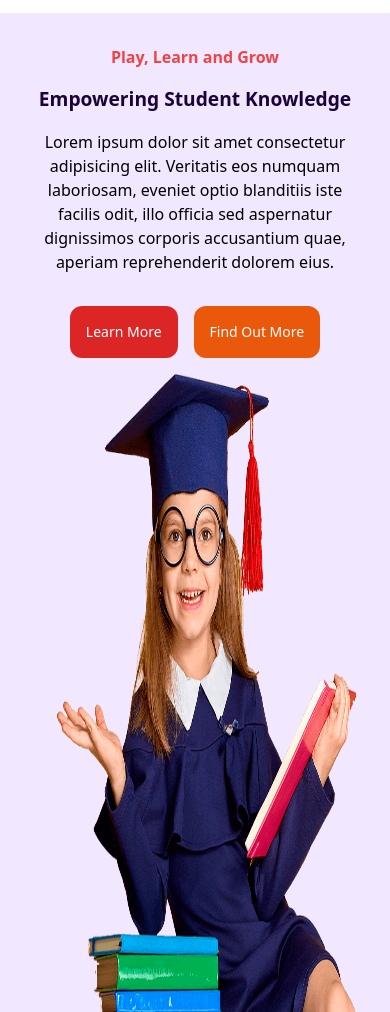
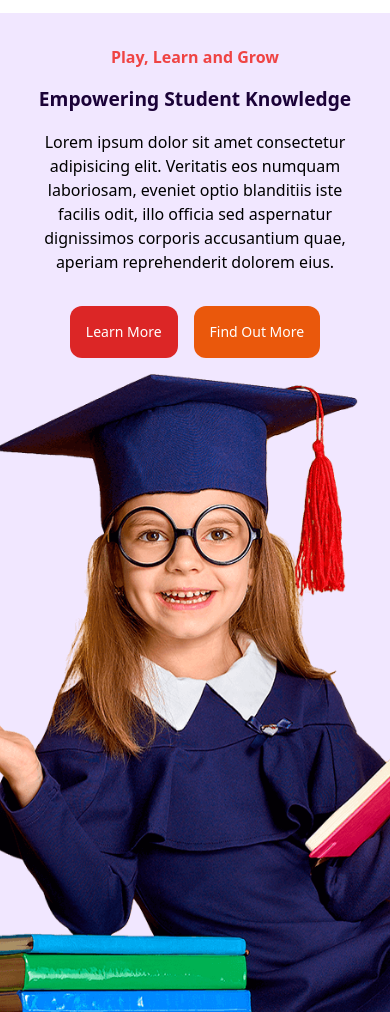
Before and after one commit to Lokeshkumarsingh2580/Ketan---Childcare-Kids-School-Website, a plain HTML site: page index.html in a window 390 px wide. Shown: the part 88-1100 px from the top of the page. Drawn offline with nearby package versions, Linux system fonts and the light colour scheme; files whose address does not match are found by name.

Commit message:
Update index.html

```diff
--- a/index.html
+++ b/index.html
@@ -71,7 +71,7 @@
       </div>
     </div>
     <div class="circle min-h-[90vh] relative w-full lg:w-[70vw] lg:rounded-l-full lg:bg-[#fef8f8] bg-[#f1e7ffff] flex">
-      <img src="./Resources/education-girl.png" alt="banner_photo" class="lg:absolute bottom-0 right-24 min-w-sm"/>
+      <img src="./Resources/education-girl.png" alt="banner_photo" class="lg:absolute bottom-0 right-24 min-w-sm  object-cover"/>
     </div>
 
     <img src="./Resources/banner-bg-shape-1.png" alt="cloud" class="lg:absolute lg:bottom-[-70px] xl:bottom-[-50px] -translate-y-1 lg:left-0 hidden lg:block" />
```
